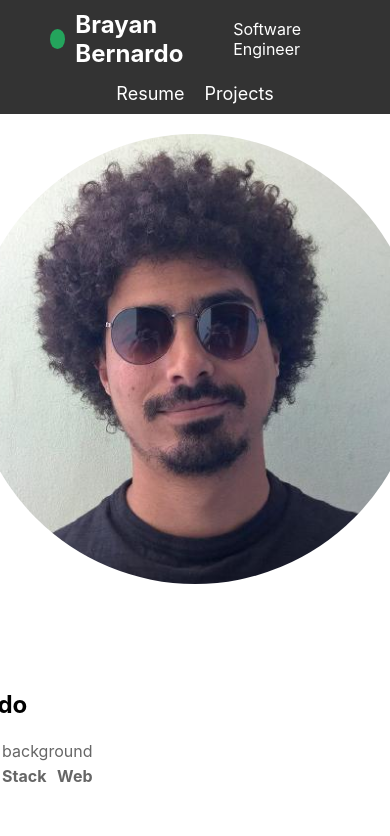
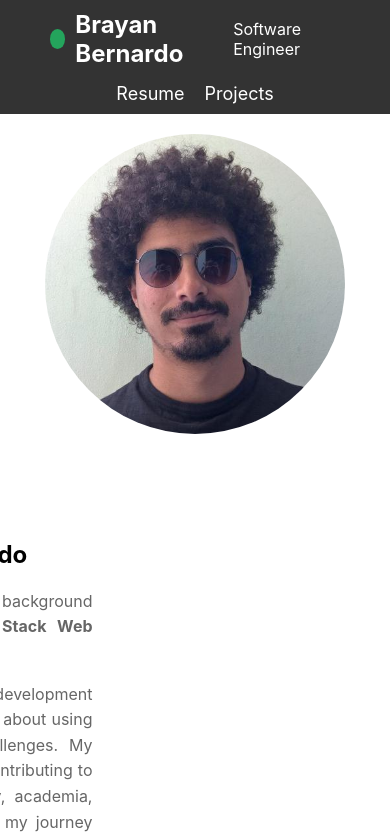
Before and after one commit to brbernardo90/portfolio_web, a React (Create React App) app: page / in a window 390 px wide. Shown: the top 836 px of the page. Built offline with nearby package versions, Linux system fonts and the light colour scheme.

Commit message:
fix photo

```diff
--- a/src/components/profile/profile.css
+++ b/src/components/profile/profile.css
@@ -93,4 +93,9 @@ button a:hover {
         flex-direction: column; /* Stack sections vertically on small screens */
         /* width: 100%; */
     }
+
+    .image-container img {
+        width: 300px; /* Adjust size as needed */
+        height: 300px;
+    }
 }
```
